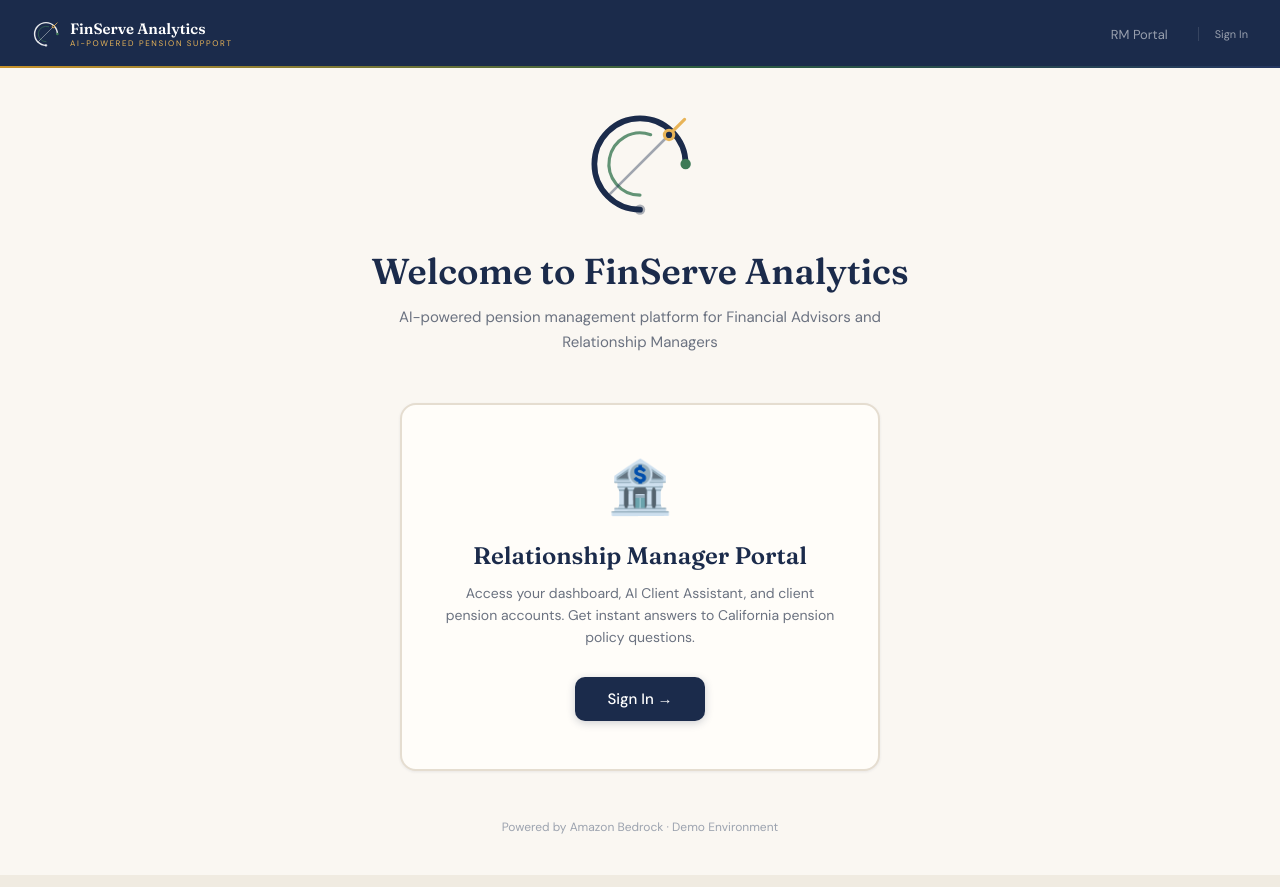
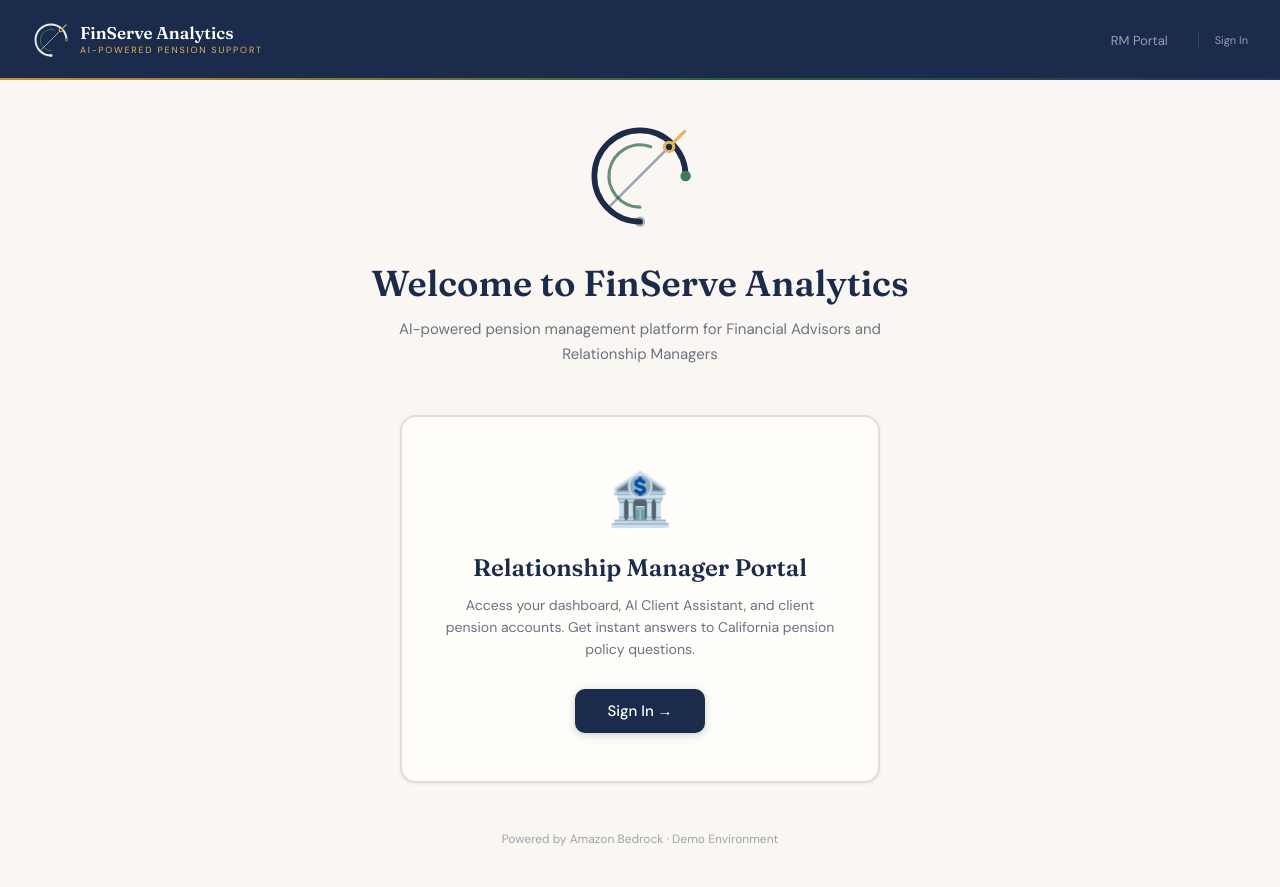
Before and after one commit to tomdahl21/aws-team3, a Next.js app in the folder finserve-demo/: page / in a window 1280 px wide. Built offline with nearby package versions, Linux system fonts and the light colour scheme.

Commit message:
Update TopBar and globals.css for pension management platform

```diff
--- a/finserve-demo/src/app/globals.css
+++ b/finserve-demo/src/app/globals.css
@@ -54,7 +54,7 @@
 /* ── TOPBAR ── */
 .topbar {
   background: var(--navy);
-  height: 68px;
+  height: 80px;
   display: flex;
   align-items: center;
   padding: 0 32px;
@@ -75,13 +75,13 @@
 .topbar-logo { display: flex; align-items: center; gap: 10px; margin-right: 16px; }
 .topbar-logo-text .t-brand {
   font-family: var(--font-display);
-  font-size: 15px; font-weight: 600; color: #fff;
+  font-size: 17px; font-weight: 600; color: #fff;
   display: block; line-height: 1;
 }
 .topbar-logo-text .t-sub {
-  font-size: 8px; letter-spacing: 0.2em;
+  font-size: 9px; letter-spacing: 0.2em;
   text-transform: uppercase; color: var(--gold-lt);
-  display: block; margin-top: 2px;
+  display: block; margin-top: 3px;
 }
 .topbar-nav { display: flex; gap: 2px; }
 .topbar-link {
--- a/finserve-demo/src/components/TopBar.tsx
+++ b/finserve-demo/src/components/TopBar.tsx
@@ -4,7 +4,7 @@
 import { usePathname } from 'next/navigation';
 
 const Logo = () => (
-  <svg width="28" height="28" viewBox="0 0 108 108" fill="none" aria-hidden="true">
+  <svg width="38" height="38" viewBox="0 0 108 108" fill="none" aria-hidden="true">
     <path d="M54 98 A44 44 0 1 1 98 54" stroke="rgba(255,255,255,0.9)" strokeWidth="5.5" fill="none" strokeLinecap="round"/>
     <path d="M54 84 A30 30 0 1 1 64.3 25.8" stroke="#3D7A56" strokeWidth="3" fill="none" strokeLinecap="round" opacity="0.8"/>
     <line x1="22" y1="86" x2="82" y2="26" stroke="rgba(255,255,255,0.65)" strokeWidth="2.5" strokeLinecap="round"/>
@@ -35,7 +35,7 @@
         <div className="topbar-logo-text">
           <span className="t-brand">FinServe Analytics</span>
           <span className="t-sub">
-            {isRm ? 'Pension Management Platform' : 'AI-Powered Pension Support'}
+            {isRm ? 'Financial & Pension Management' : 'AI-Powered Pension Support'}
           </span>
         </div>
       </Link>
```
Also changed, not shown: finserve-demo/img/sophia.png (added).
